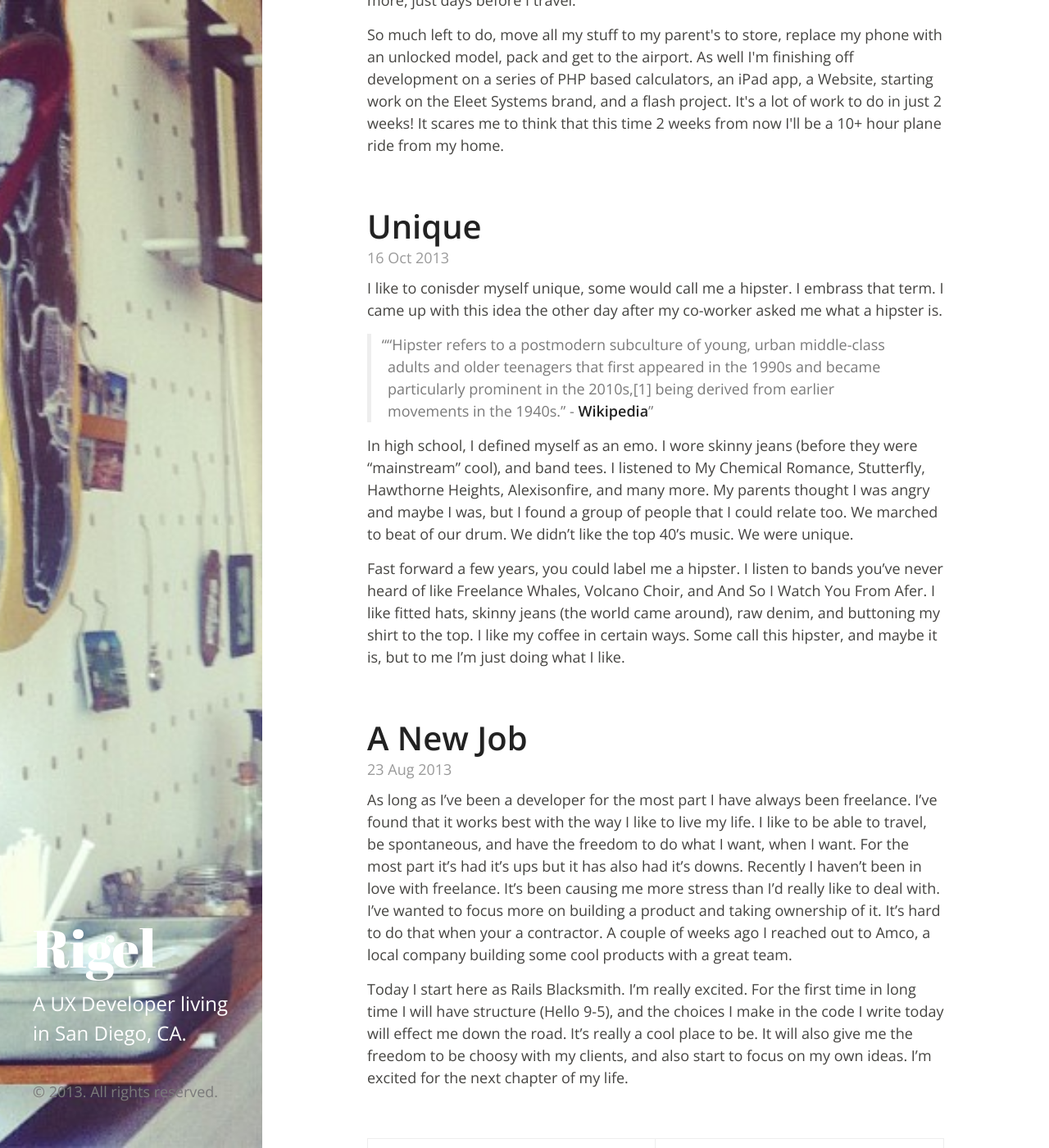
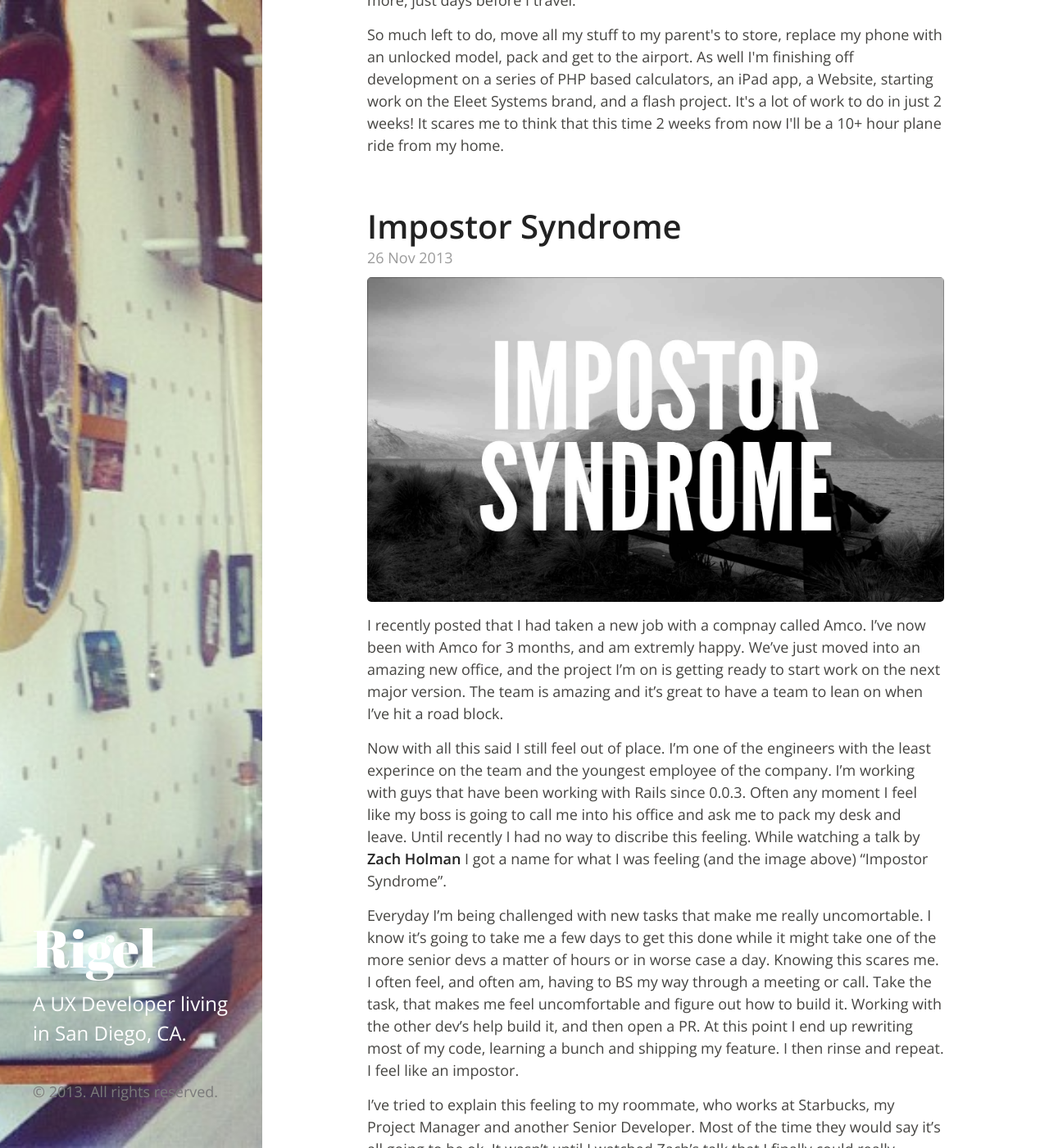
Before and after one commit to rigelstpierre/rigel, a Jekyll site: the page built from index.html, in a window 1280 px wide and 1400 px high, scrolled down 1056 px. Shown: the whole window at 82% size. Built offline with Jekyll 4.4.1, drawn with Linux system fonts in a browser that asks for light colours; Markdown is read by kramdown in place of the engine named in the settings; the list of posts is cut into pages by our own code; some of the changed text lies outside the part shown.

Commit message:
updates css slightly, new post 'Impostor Syndrome'

```diff
--- /dev/null
+++ b/_posts/2013-11-26-impostor-syndrome.markdown
@@ -0,0 +1,21 @@
+---
+layout: post
+title: "Impostor Syndrome"
+date:  2013-11-26
+---
+
+![Imposter Syndrome](/images/posts/impostor.jpg)
+
+I recently posted that I had taken a new job with a compnay called Amco. I've now been with Amco for 3 months, and am extremly happy. We've just moved into an amazing new office, and the project I'm on is getting ready to start work on the next major version. The team is amazing and it's great to have a team to lean on when I've hit a road block.
+
+Now with all this said I still feel out of place. I'm one of the engineers with the least experince on the team and the youngest employee of the company. I'm working with guys that have been working with Rails since 0.0.3. Often any moment I feel like my boss is going to call me into his office and ask me to pack my desk and leave. Until recently I had no way to discribe this feeling. While watching a talk by [Zach Holman][zachholman] I got a name for what I was feeling (and the image above) "Impostor Syndrome".
+
+Everyday I'm being challenged with new tasks that make me really uncomortable. I know it's going to take me a few days to get this done while it might take one of the more senior devs a matter of hours or in worse case a day. Knowing this scares me. I often feel, and often am, having to BS my way through a meeting or call. Take the task, that makes me feel uncomfortable and figure out how to build it. Working with the other dev's help build it, and then open a PR. At this point I end up rewriting most of my code, learning a bunch and shipping my feature. I then rinse and repeat. I feel like an impostor.
+
+I've tried to explain this feeling to my roommate, who works at Starbucks, my Project Manager and another Senior Developer. Most of the time they would say it's all going to be ok. It wasn't until I watched Zach's talk that I finally could really explain what I was feeling. I broguht the term to the above mentioned Senior Developer and he was that's exactly how he still feels to this day. This brought me some comfort. KKnowing I'm not the only one in the room that feels out of place is good, but what does that say about our company culture.
+
+In my opion our companies culture, specifically the techincal team, is still figuing it's self out. The company is well estabilished in it's market, and were profitable. We are not a startup, but we kind of want that startup feeling. We want to expriment with new technoliges, drink beer on Fridays, and generally make work fun. I think something that's going to be key in that is curing Impostor Syndrome. A lot of that will come down to the indivual hired, but a lot of it will be the onboarding process, which (or lack there of) sucked for me. It took me almost a month and half to figure out what our company did. I've learned a lot about the company and can reflect on the experince. My hope when we hire next that I can help that person feel at home quicker than it took me. I'm not sure what that will look like and when our next hire might be, but I'll be sure to share the experince.
+
+Until then, I do the best I can everyday. Working hard to overcome Impostor Syndrome, be more productive and be a better developer. Stuff like this may take months or years to finally be cured. I encourage you to watch Zach's talk. Really great to hear about how Github works and hires new people. It talks about way more than the problem I'm facing (this was one slide covered very quickly).
+
+[zachholman]: http://zachholman.com/talk/how-github-no-longer-works/
--- a/public/css/hyde.css
+++ b/public/css/hyde.css
@@ -233,6 +233,11 @@ a:hover {
   margin-top: 40px;
   margin-bottom: 40px;
 }
+
+.post img {
+  width: 100%;
+}
+
 .post-date {
   display: block;
   margin: -10px 0 10px;
```
Also changed, not shown: _posts/2013-10-01-unique.markdown (line endings or trailing spaces), images/posts/impostor.jpg (added), 1 other file.
